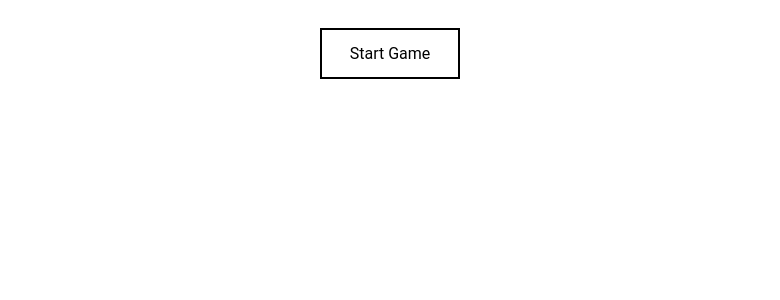
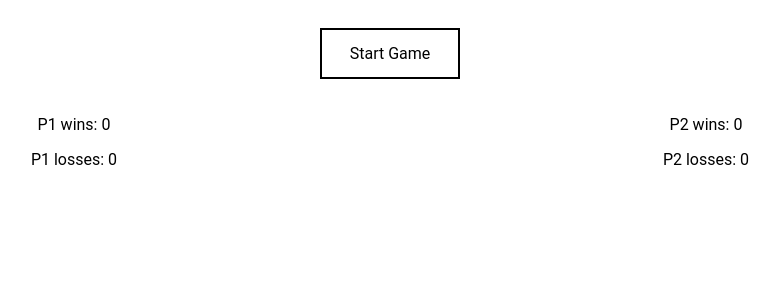
Before and after one commit to MrJamieRyan/Top_Trumps_Javascript_Game, a Vue app in the folder client/: page / in a window 1280 px wide. Shown: the top 300 px of the page, without its empty margins (250-1030 px from the left). Built offline with nearby package versions, Linux system fonts and the light colour scheme.

Commit message:
add scores

```diff
--- a/client/src/components/Controller.vue
+++ b/client/src/components/Controller.vue
@@ -1,6 +1,16 @@
 <template>
   <div>
     <div class="start-game"> <button id="start-button" v-on:click="startGame">Start Game</button> </div>
+    <div class="scores">
+      <div class="player-one-scores">
+        <p>P1 wins: {{playerOneGamesWon}}</p>
+        <p>P1 losses: {{playerOneGamesLost}}</p>
+      </div>
+      <div class="player-two-scores">
+        <p>P2 wins: {{playerTwoGamesWon}}</p>
+        <p>P2 losses: {{playerTwoGamesLost}}</p>
+      </div>
+    </div>
     <div>
       <h1>{{winningPlayerStatement}}</h1>
     </div>
@@ -31,13 +41,16 @@ export default {
       playerOneCardsDealt: [],
       playerTwoCardsDealt: [],
       start: false,
-      playerOneSelectedCard: null,
-      playerTwoSelectedCard: null,
       cardsUpForGrabs: [],
       selectedProperty: null,
       winningPlayer: '',
       winningPlayerStatement: '',
-      gameWinner: ''
+      gameWinner: '',
+      playerOneGamesWon: 0,
+      playerTwoGamesWon: 0,
+      playerOneGamesLost: 0,
+      playerTwoGamesLost: 0
+
     }
   },
 
@@ -84,11 +97,19 @@ export default {
     eventBus.$on('player-one-loses-game', () => {
       this.gameWinner = 'Player Two Wins The Game!'
       this.start = false
+      this.playerOneGamesLost += 1
+      this.playerTwoGamesWon += 1
+      this.shuffleCards()
+      this.splitCards()
     })
 
     eventBus.$on('player-two-loses-game', () => {
       this.gameWinner = 'Player One Wins The Game!'
       this.start = false
+      this.playerTwoGamesLost += 1
+      this.playerOneGamesWon += 1
+      this.shuffleCards()
+      this.splitCards()
     })
   },
 
@@ -185,4 +206,10 @@ p.not-clickable {
 
 }
 
+.scores {
+  display: grid;
+  grid-template-columns: 1fr 1fr;
+  text-align: center;
+}
+
 </style>
```
